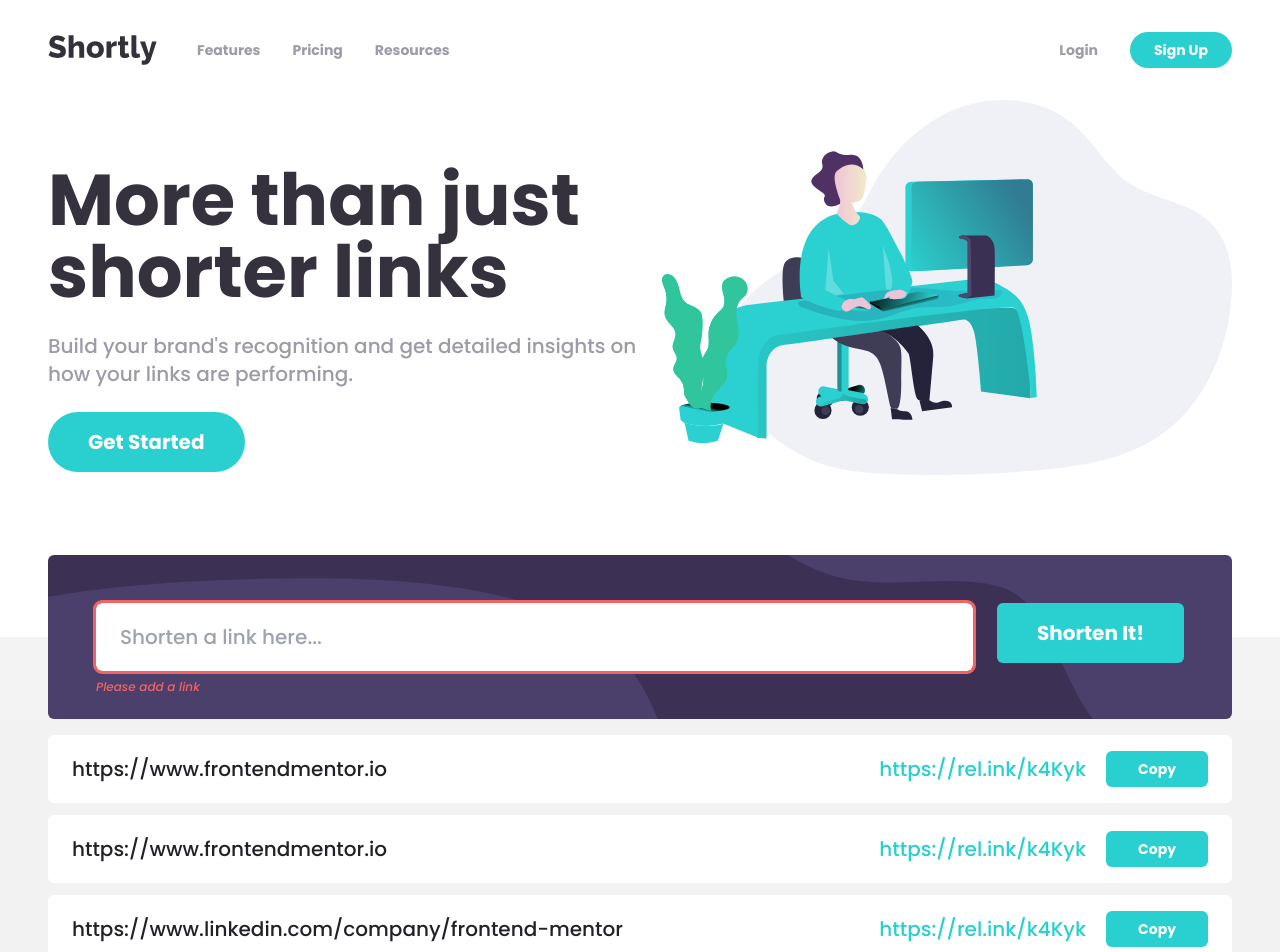
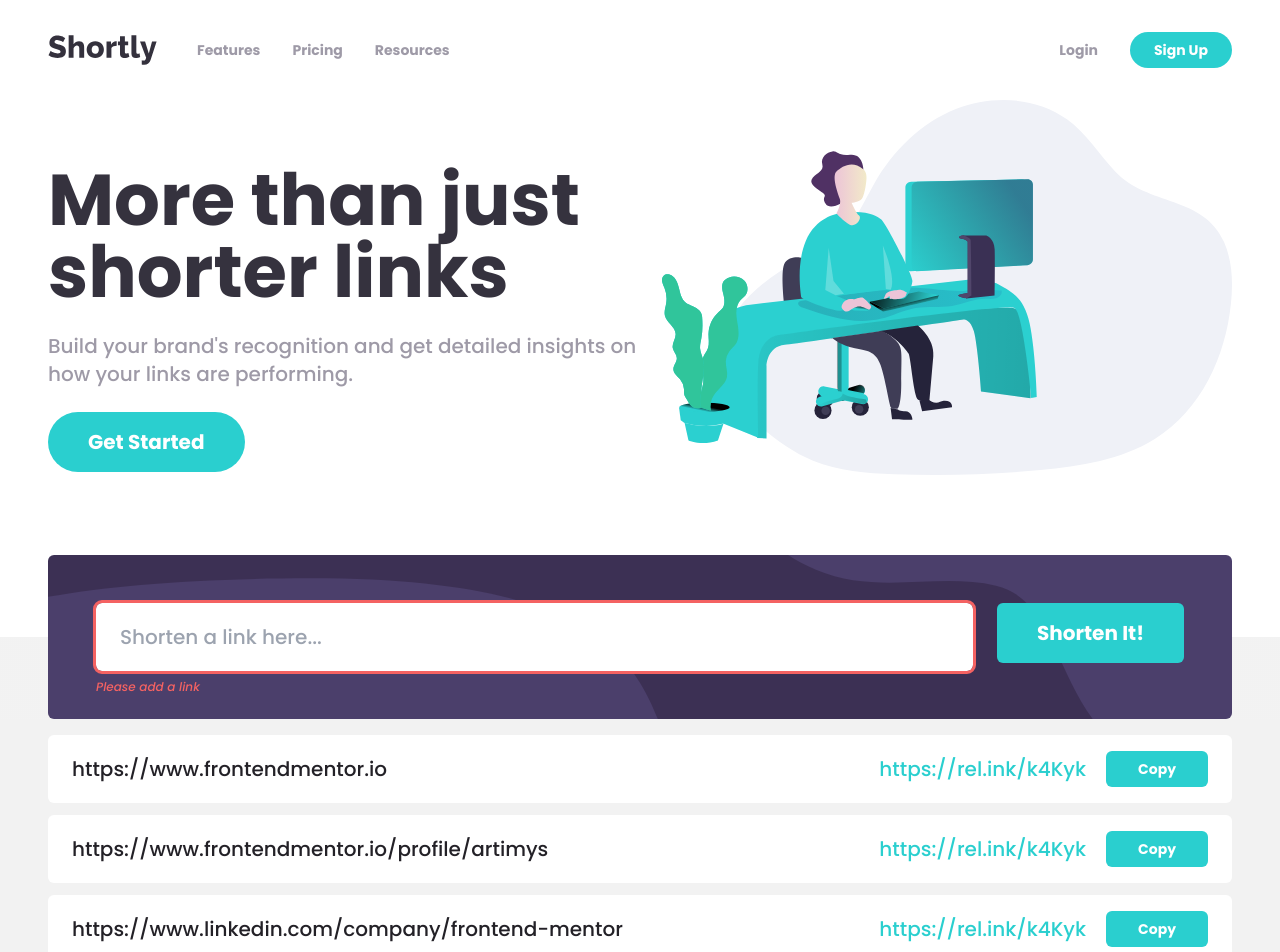
Before and after one commit to artimys/url-shortening-api, a React (Vite) app: page / in a window 1280 px wide. Shown: the top 952 px of the page. Built offline with nearby package versions, Linux system fonts and the light colour scheme.

Commit message:
Add hidden attribution

```diff
--- a/src/components/layout/Attribution.jsx
+++ /dev/null
@@ -1,20 +0,0 @@
-import React from "react";
-
-function Attribution() {
-  return (
-    <>
-      {/* .attribution { font-size: 11px; text-align: center; }
-    .attribution a { color: hsl(228, 45%, 44%); } */}
-
-      <div class="attribution">
-        Challenge by{" "}
-        <a href="https://www.frontendmentor.io?ref=challenge" target="_blank">
-          Frontend Mentor
-        </a>
-        . Coded by <a href="#">Arty Simon</a>.
-      </div>
-    </>
-  );
-}
-
-export default Attribution;
--- a/src/components/shorten-url/ShortenUrlResults.jsx
+++ b/src/components/shorten-url/ShortenUrlResults.jsx
@@ -4,7 +4,7 @@ import ShortenLink from "./ShortenLink";
 function ShortenUrlResults() {
   return (
     <>
-      <div className="bg-neutral/20 pt-4">
+      <div className="pt-4 bg-neutral/20">
         <div className="container pb-10 space-y-3">
           <ShortenLink
             shortLink="https://rel.ink/k4Kyk"
@@ -13,7 +13,7 @@ function ShortenUrlResults() {
 
           <ShortenLink
             shortLink="https://rel.ink/k4Kyk"
-            link="https://www.frontendmentor.io"
+            link="https://www.frontendmentor.io/profile/artimys"
           />
 
           <ShortenLink
```
